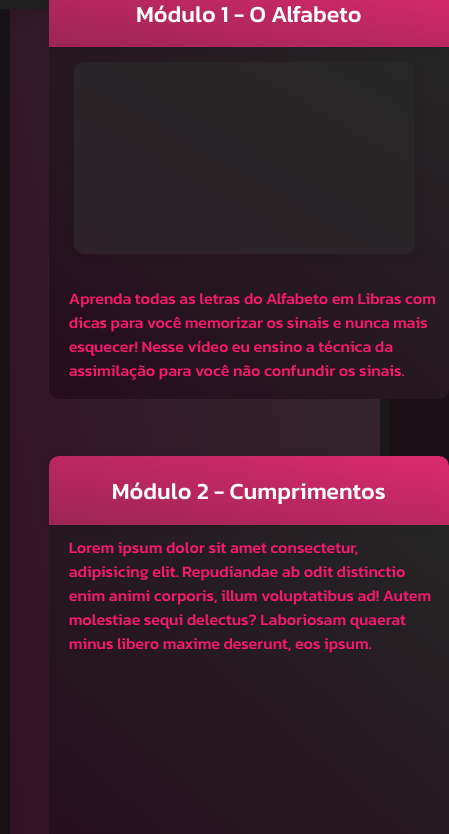
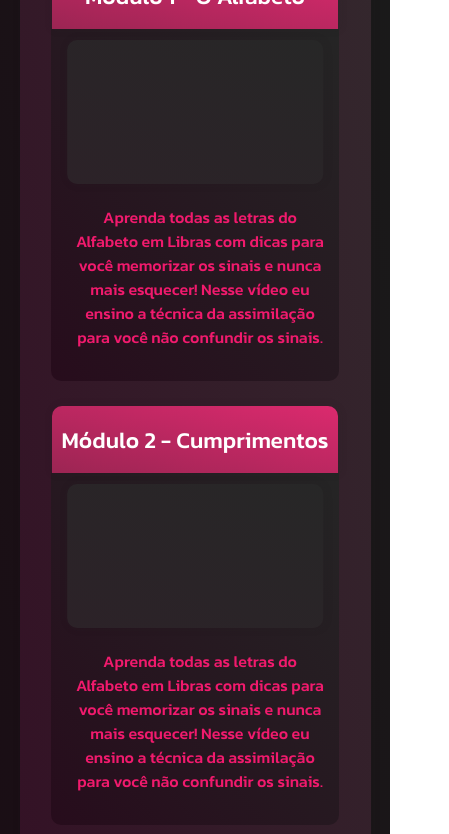
Before and after one commit to Maruquitus/SiteLibras, a plain HTML site: page index.html in a window 390 px wide. Shown: the part 131-965 px from the top of the page, 449 px wide, since content can reach past the window. Drawn offline with Linux system fonts and the light colour scheme.

Commit message:
Responsividade para celular

```diff
--- a/index.html
+++ b/index.html
@@ -26,7 +26,7 @@
 
     <div class="players">
         <div class="módulo">
-            <button class="collapsible">
+            <button class="collapsible" id="primeiro">
                 <h1>Módulo 1</h1>
             </button>
 
@@ -47,32 +47,46 @@
             </button>
 
             <div class="conteúdo">
-                <div id="player2" class="player"></div>
-            <p class="descrição">Lorem ipsum dolor sit amet consectetur, adipisicing elit. Repudiandae ab odit distinctio enim animi corporis, illum voluptatibus ad! Autem molestiae sequi delectus? Laboriosam quaerat minus libero maxime deserunt, eos ipsum.</p>
+                <div class="yt">
+                    <div id="player2" class="player"></div>
+                </div>
+
+                <p class="professor"><i class="fa-solid fa-chalkboard-user"></i> Alex Pena</p>
+                <p class="descrição">
+                    Aprenda todas as letras do Alfabeto em Libras com dicas para você memorizar os sinais e nunca mais esquecer!  Nesse vídeo eu ensino a técnica da assimilação para você não confundir os sinais.</p>
             </div>
         </div>
-
         <div class="módulo">
             <button class="collapsible">
                 <h1>Módulo 3</h1>
             </button>
 
             <div class="conteúdo">
-                <div id="player3" class="player"></div>
-            <p class="descrição">Lorem ipsum dolor sit amet consectetur, adipisicing elit. Repudiandae ab odit distinctio enim animi corporis, illum voluptatibus ad! Autem molestiae sequi delectus? Laboriosam quaerat minus libero maxime deserunt, eos ipsum.</p>
+                <div class="yt">
+                    <div id="player3" class="player"></div>
+                </div>
+
+                <p class="professor"><i class="fa-solid fa-chalkboard-user"></i> Alex Pena</p>
+                <p class="descrição">
+                    Aprenda todas as letras do Alfabeto em Libras com dicas para você memorizar os sinais e nunca mais esquecer!  Nesse vídeo eu ensino a técnica da assimilação para você não confundir os sinais.</p>
             </div>
         </div>
-
         <div class="módulo">
             <button class="collapsible">
                 <h1>Módulo 4</h1>
             </button>
 
             <div class="conteúdo">
-                <div id="player4" class="player"></div>
-            <p class="descrição">Lorem ipsum dolor sit amet consectetur, adipisicing elit. Repudiandae ab odit distinctio enim animi corporis, illum voluptatibus ad! Autem molestiae sequi delectus? Laboriosam quaerat minus libero maxime deserunt, eos ipsum.</p>
+                <div class="yt">
+                    <div id="player4" class="player"></div>
+                </div>
+
+                <p class="professor"><i class="fa-solid fa-chalkboard-user"></i> Alex Pena</p>
+                <p class="descrição">
+                    Aprenda todas as letras do Alfabeto em Libras com dicas para você memorizar os sinais e nunca mais esquecer!  Nesse vídeo eu ensino a técnica da assimilação para você não confundir os sinais.</p>
             </div>
         </div>
+
     </div>
 
     <script src="script.js"></script>
--- a/script.js
+++ b/script.js
@@ -13,29 +13,17 @@ var módulos = [
     {"título":"Expressões", "id":"sntDyFlilGE"}
 ]
 
-var player;
-var player2;
+var players = [];
 function onYouTubePlayerAPIReady() {
-  player = new YT.Player('player1', {
-    height: '315',
-    width: '512',
-    videoId: módulos[0]["id"]
-  });
-  player2 = new YT.Player('player2', {
-    height: '315',
-    width: '512',
-    videoId: '4eH4GWWWhC4'
-  });
-  player = new YT.Player('player3', {
-    height: '315',
-    width: '512',
-    videoId: '4eH4GWWWhC4'
-  });
-  player2 = new YT.Player('player4', {
-    height: '315',
-    width: '512',
-    videoId: '4eH4GWWWhC4'
-  });
+    for (let i = 0; i < módulos.length; i++) {
+        const e = módulos[i];
+        players.push(new YT.Player('player' + i.toString(), {
+            height: '315',
+            width: '512',
+            videoId: módulos[i]["id"]
+          }));
+
+    }
 }
 
 function getCookie(cname) {
--- a/style.css
+++ b/style.css
@@ -14,11 +14,11 @@
     opacity: 1;
     display: grid;
     align-items: center;
-    border-radius: 20px;
+    border-radius: 0px 0px 20px 20px;
     row-gap: 25px;
     margin: 1% 5%;
-    box-shadow: 10px;
     padding: 10% 10%;
+    box-shadow: 1px 0px 10px rgba(34, 34, 34, 0.116);
 
     background: linear-gradient(to bottom left, rgb(53, 40, 46, 0.95), rgb(53, 11, 36, 0.95));
 
@@ -80,8 +80,6 @@
     position: absolute;
     color:rgb(255, 255, 255);
 }
-
-
 
 button:disabled {
     color: gray;
@@ -169,32 +167,35 @@ p {
         transition-property: transform, margin, width, height, size, font-family;
     }
 
+    .conteúdo {
+        transition: 0.5s;
+        transition-property: transform, margin, width, height, size, font-family;
+    }
+
     img {
         display: none;
     }
 
     .players {
-        margin-top: 10%;
-        left: 0;
-        right: 0;
-        margin-left: auto;
-        margin-right: auto;
-        width: 75%;
+        margin-top: 90px;
+        padding: 0;
+        padding-bottom: 20px;
+        width: 90%;
     }
 
     button {
-        margin-top: 8%;
         width: 30em;
     }
 
+    button#primeiro {
+        margin-top: 20px;
+    }
+
     .conteúdo {
-        left: 0;
-        right: 0;
-        margin-left: auto;
-        margin-right: auto;
         width: 25em;
         height: 22em;
     }
+
     .descrição {
         bottom: 0;
         font-size: medium;
@@ -205,9 +206,70 @@ p {
         grid-column: 2;
         width: 21.33em;
         height: 12em;
+        transform: translate(0.2em);
     }
 
     footer {
         font-size: small;
     }
+
+    @media screen and (width < 475px) {
+        button {
+            width: 26em;
+        }
+
+        .conteúdo {
+            width: 22em;
+        }
+        .yt {
+            transform: translate(-0.3em);
+            margin: auto;
+            width: 20em;
+            height: 11.25em;
+        }
+    }
+
+    @media screen and (width < 420px) {
+        .players {
+            width: 90%;
+        }
+
+        button {
+            width: 24em;
+        }
+
+        .conteúdo {
+            width: 20em;
+        }
+        .descrição {
+            text-align: center;
+        }
+        .yt {
+            width: 16em;
+            height: 9em;
+        }
+
+    }
+
+    @media screen and (width < 400px) {
+        #title {
+            font-size: 24px;
+        }
+
+        .players {
+            width: 90%;
+            margin-top: 74px;
+        }
+
+        button {
+            width: 22em;
+            font-size: small;
+        }
+
+        .conteúdo {
+            width: 18em;
+        }
+
+    }
+
 }
```
